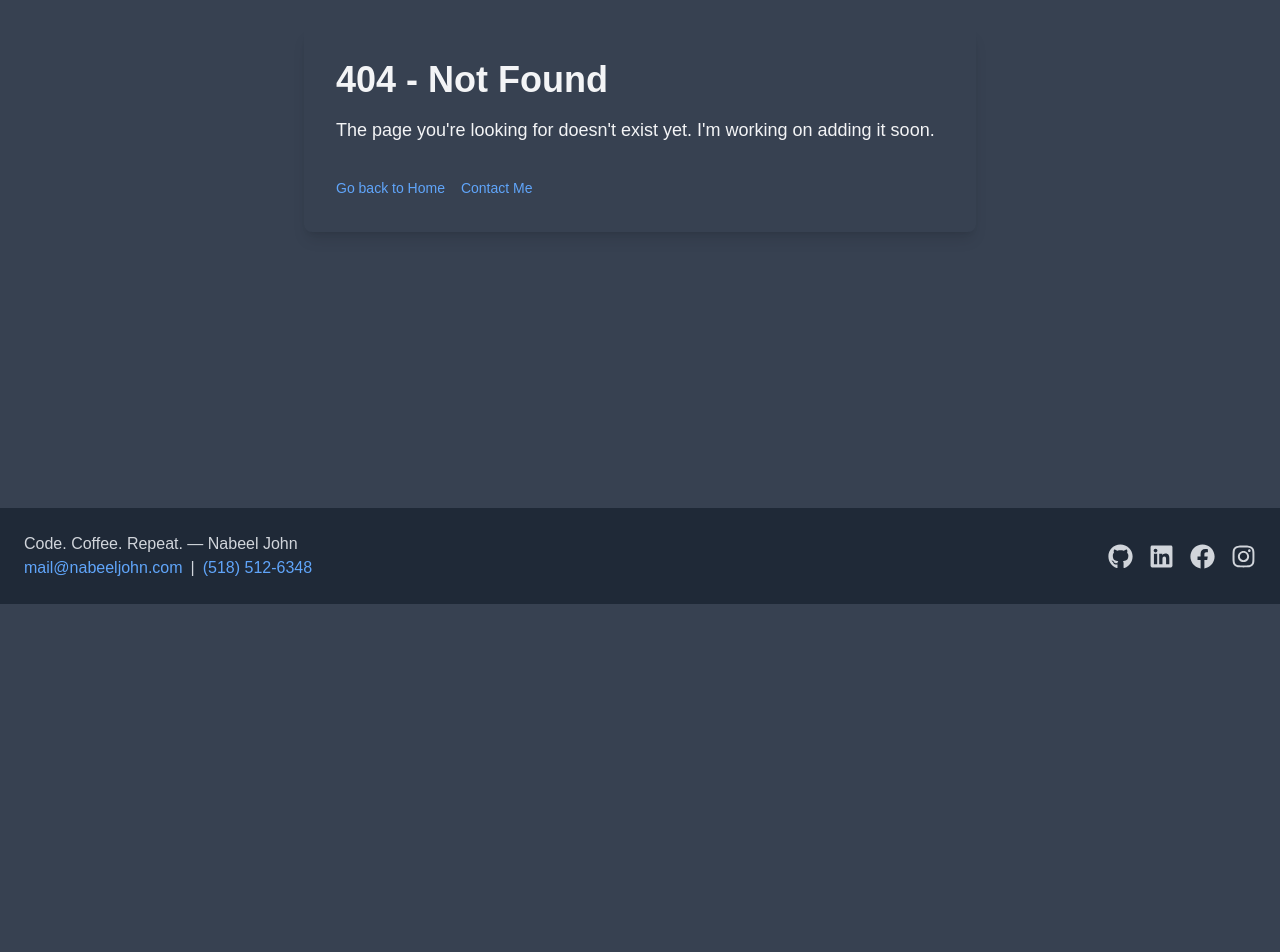
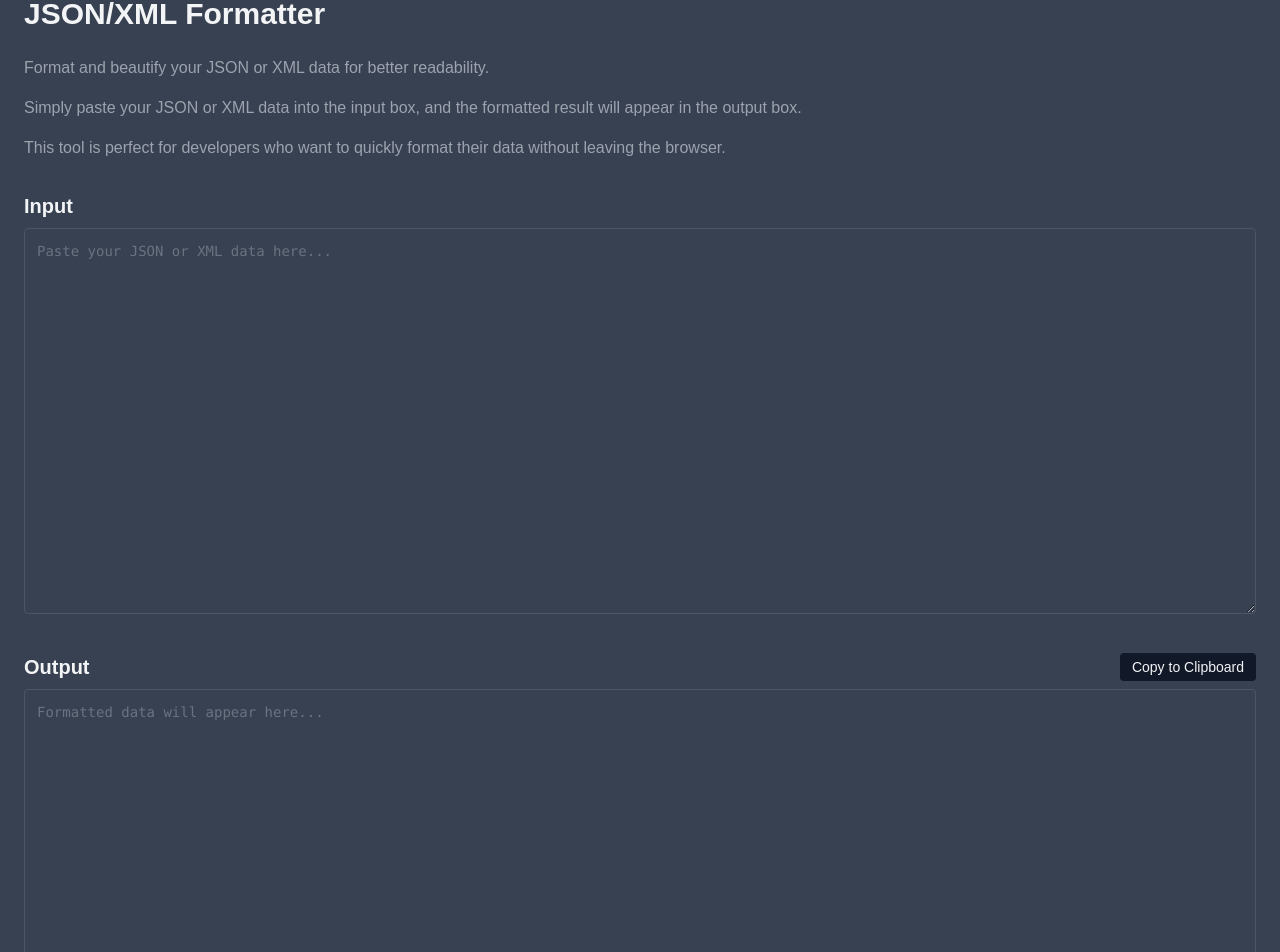
Before and after one commit to nabeeljohn/njohnweb, a Next.js app: page /tools/formatter in a window 1280 px wide. Before the commit this address had no page. Shown: the part 196-1148 px from the top of the page. Before the commit the page ends 800 px from the top, so only its background shows below. Built offline with nearby package versions, Linux system fonts and the light colour scheme.

Commit message:
add json formatter

```diff
--- /dev/null
+++ b/app/tools/formatter/page.tsx
@@ -0,0 +1,85 @@
+"use client";
+
+import { useState } from "react";
+
+export default function JSONXMLFormatter() {
+    const [output, setOutput] = useState("");
+    const [copied, setCopied] = useState(false);
+
+    const handleCopy = async () => {
+        if (!output) return;
+
+        await navigator.clipboard.writeText(output);
+        setCopied(true);
+
+        setTimeout(() => setCopied(false), 2000);
+    };
+
+    function formatJSON(json: string) {
+        try {
+            const parsed = JSON.parse(json);
+            return JSON.stringify(parsed, null, 2);
+        } catch (e) {
+            return "Invalid JSON";
+        }
+    }
+
+    return (
+        <div className="bg-gray-700 text-gray-100 py-12">
+            <div className="max-w-7xl mx-auto px-6">
+
+                <h1 className="text-3xl font-bold mb-6">JSON/XML Formatter</h1>
+
+                <p className="text-gray-400 mb-4">
+                    Format and beautify your JSON or XML data for better readability.
+                </p>
+
+                <p className="text-gray-400 mb-4">
+                    Simply paste your JSON or XML data into the input box, and the formatted result will appear in the output box.
+                </p>
+
+                <p className="text-gray-400 mb-8">
+                    This tool is perfect for developers who want to quickly format their data without leaving the browser.
+                </p>
+
+                <div className="space-y-8">
+
+                    {/* Input */}
+                    <div>
+                        <h2 className="text-xl font-semibold mb-2">Input</h2>
+
+                        <textarea
+                            className="w-full p-3 rounded bg-gray-700 border border-gray-600 text-gray-100 placeholder:text-gray-500 focus:outline-none focus:border-blue-500 resize-y font-mono text-sm"
+                            placeholder="Paste your JSON or XML data here..."
+                            rows={18}
+                            onChange={(e) => setOutput(formatJSON(e.target.value))}
+                        />
+                    </div>
+
+                    {/* Output */}
+                    <div>
+                        <div className="flex items-center justify-between mb-2">
+                            <h2 className="text-xl font-semibold">Output</h2>
+
+                            <button
+                                onClick={handleCopy}
+                                className="bg-gray-900 hover:bg-gray-800 px-3 py-1 rounded text-sm transition"
+                            >
+                                {copied ? "Copied!" : "Copy to Clipboard"}
+                            </button>
+                        </div>
+
+                        <textarea
+                            value={output}
+                            className="w-full p-3 rounded bg-gray-700 border border-gray-600 text-gray-100 placeholder:text-gray-500 focus:outline-none focus:border-blue-500 resize-y font-mono text-sm"
+                            placeholder="Formatted data will appear here..."
+                            rows={18}
+                            readOnly
+                        />
+                    </div>
+
+                </div>
+            </div>
+        </div>
+    );
+}
```
